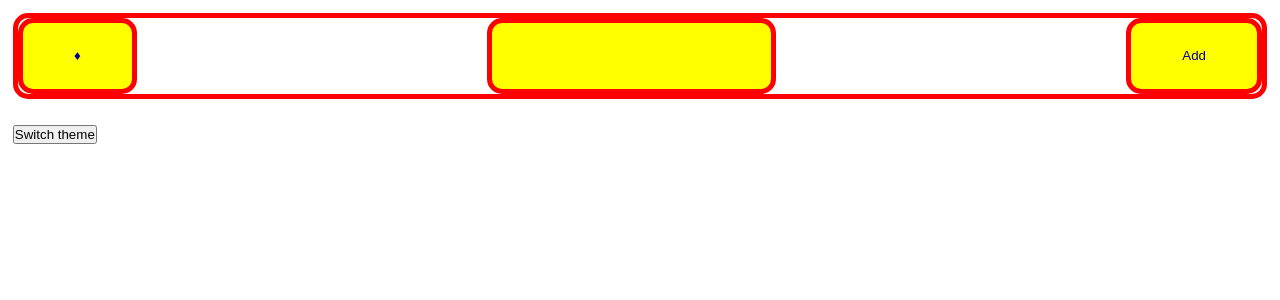
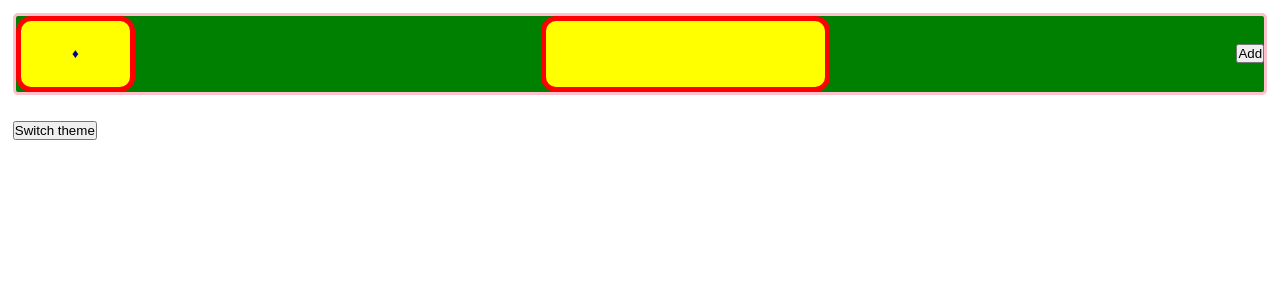
Before and after one commit to tramallo/exercise-emoji_todo_list, a React (Vite) app: page / in a window 1280 px wide. Shown: the top 300 px of the page. Built offline with nearby package versions, Linux system fonts and the light colour scheme.

Commit message:
NewTodo -> separate style variables from component variables (create container variables) | remove custom variables, they where redundant || App -> test new todo styles

```diff
--- a/src/App.css
+++ b/src/App.css
@@ -16,7 +16,13 @@ body {
   --theme-border: 5px solid red;
   --theme-border-radius: 15px;
 
-  --new-todo-border: none;
+  --theme-container-color: blue;
+  --theme-container-border-radius: 5px;
+  --theme-container-padding: 0;
+  --theme-container-border: 3px solid pink;
+}
+.light-theme .new-todo {
+  --theme-container-color: green;
 }
 
 .dark-theme {
--- a/src/components/NewTodo.css
+++ b/src/components/NewTodo.css
@@ -1,37 +1,16 @@
 .new-todo {
-  --new-todo-color: var(--custom-color, var(--theme-component-color, lightgray));
-  --new-todo-text-color: var(--custom-text-color, var(--theme-text-color, black));
-  --new-todo-hover-color: var(--custom-hover-color, var(--theme-hover-color, dimgray));
-  --new-todo-focus-color: var(--custom-focus-color, var(--theme-hover-color, cyan));
-  --new-todo-padding: var(--custom-padding, var(--theme-padding, 1vw));
-  --new-todo-border: var(--custom-border, var(--theme-border, 2px solid black));
-  --new-todo-border-radius: var(--custom-border-radius, var(--theme-border-radius, 5px));
+  --new-todo-color: var(--theme-container-color, white);
+  --new-todo-padding: var(--theme-container-padding, 0px);
+  --new-todo-border-radius: var(--theme-container-border-radius, 0px);
+  --new-todo-border: var(--theme-container-border, none);
 
   display: flex;
 
   align-items: center;
-  justify-content:space-between;
-
-  border: var(--new-todo-border);
-  border-radius: var(--new-todo-border-radius);
-}
-
-.new-todo > button {
-  display: inline-block;
-  box-sizing: border-box;
+  justify-content: space-between;
 
   border: var(--new-todo-border);
   border-radius: var(--new-todo-border-radius);
   background-color: var(--new-todo-color);
   padding: var(--new-todo-padding);
-  color: var(--new-todo-text-color);
 }
-.new-todo > button:hover {
-  background-color: var(--new-todo-hover-color);
-}
-.new-todo > button:focus {
-  background-color: var(--new-todo-focus-color);
-}
-.new-todo > button:active {
-  background-color: var(--new-todo-text-color);
-}
```
